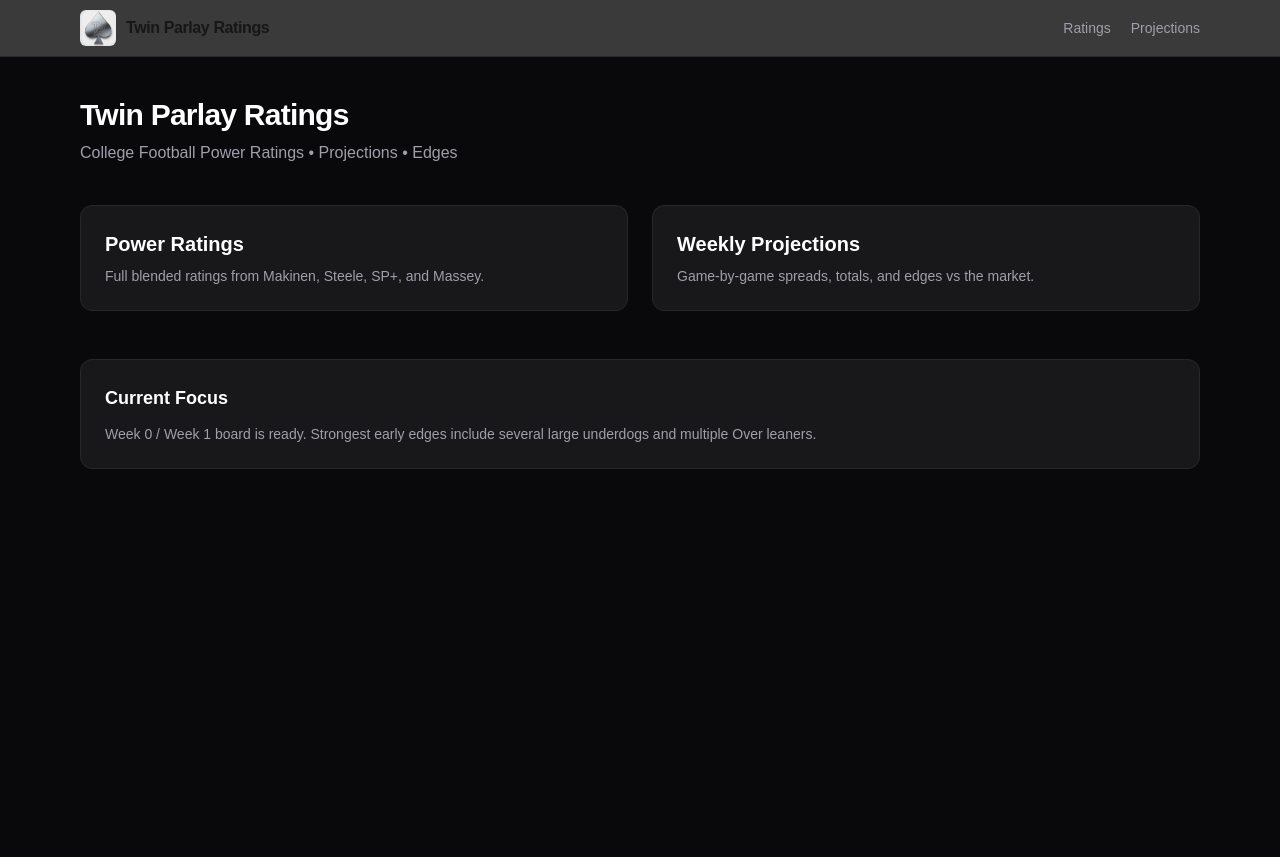
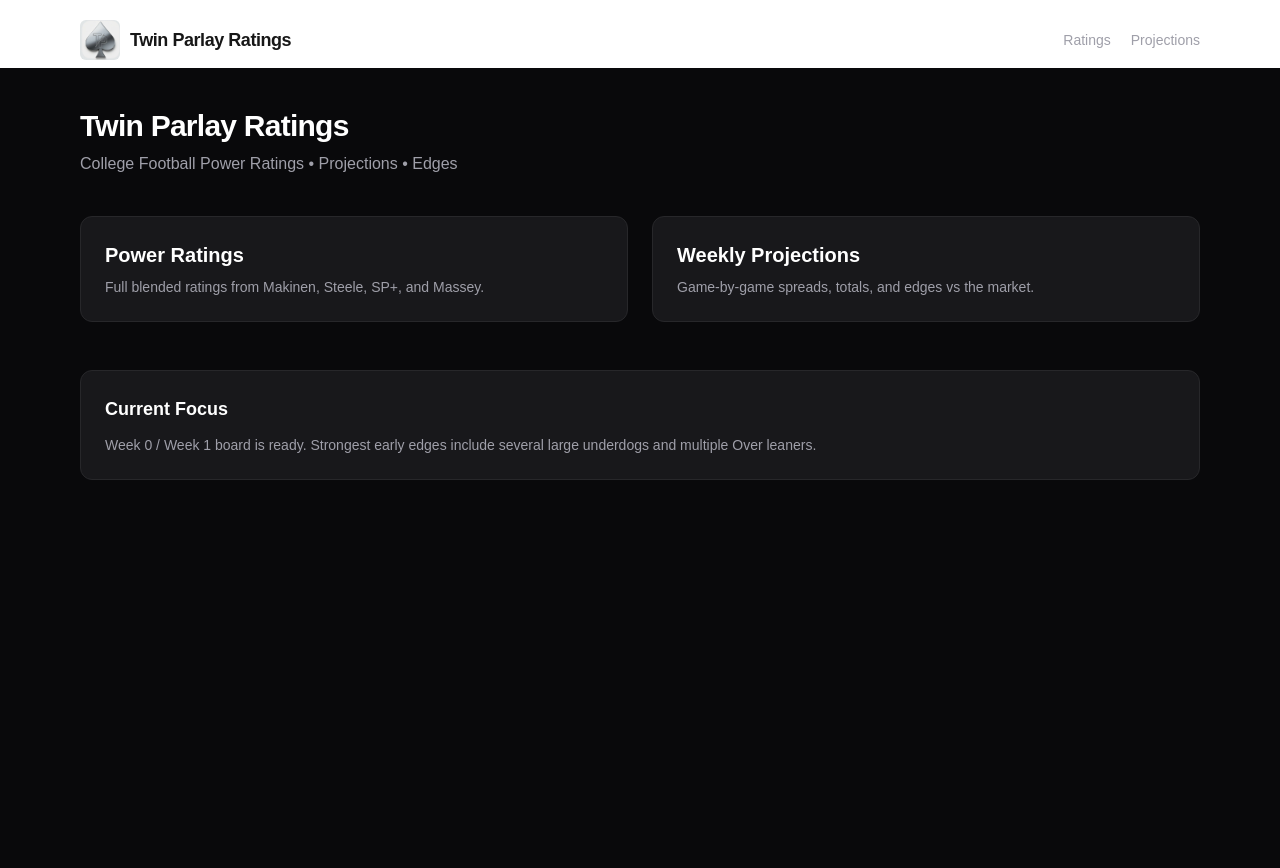
Before and after one commit to tecmosuperhawk/twin-parlay-football-ratings, a Next.js app: page / in a window 1280 px wide. Built offline with nearby package versions, Linux system fonts and the light colour scheme.

Commit message:
Simplify logo to static top-left placement

```diff
--- a/src/app/layout.tsx
+++ b/src/app/layout.tsx
@@ -29,19 +29,18 @@ export default function RootLayout({
       <body
         className={`${geistSans.variable} ${geistMono.variable} antialiased bg-zinc-950 text-white`}
       >
-        {/* Site header with logo */}
-        <header className="border-b border-zinc-800 bg-zinc-950/80 backdrop-blur sticky top-0 z-50">
-          <div className="max-w-6xl mx-auto px-4 h-14 flex items-center gap-3">
-            <Link href="/" className="flex items-center gap-2.5 hover:opacity-90 transition">
+        {/* Simple top bar */}
+        <div className="max-w-6xl mx-auto px-4 pt-5 pb-2 flex items-center gap-3">
+          <Link href="/" className="flex items-center gap-2.5">
             <Image
               src="/tp-logo.jpg"
               alt="Twin Parlay"
-                width={36}
-                height={36}
+              width={40}
+              height={40}
               className="rounded-md"
               priority
             />
-              <span className="font-semibold tracking-tight hidden sm:inline">
+            <span className="font-semibold tracking-tight text-lg">
               Twin Parlay Ratings
             </span>
           </Link>
@@ -55,7 +54,6 @@ export default function RootLayout({
             </Link>
           </nav>
         </div>
-        </header>
 
         {children}
       </body>
```
Lines whose indentation alone changed are shown as unchanged.
